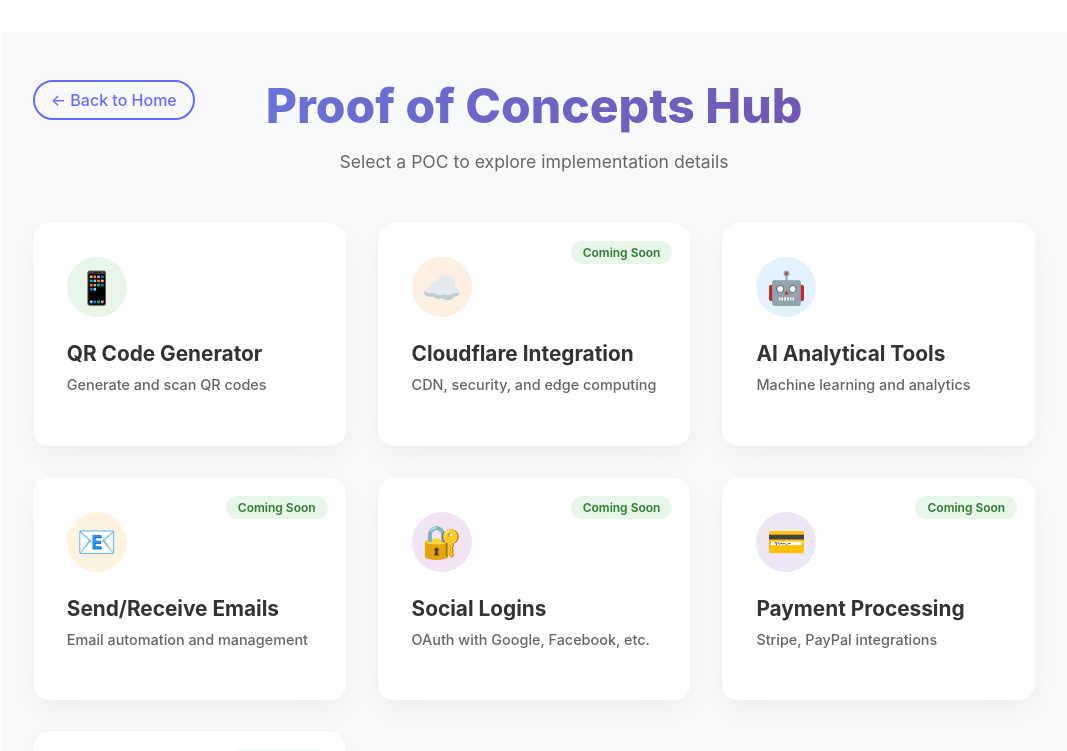
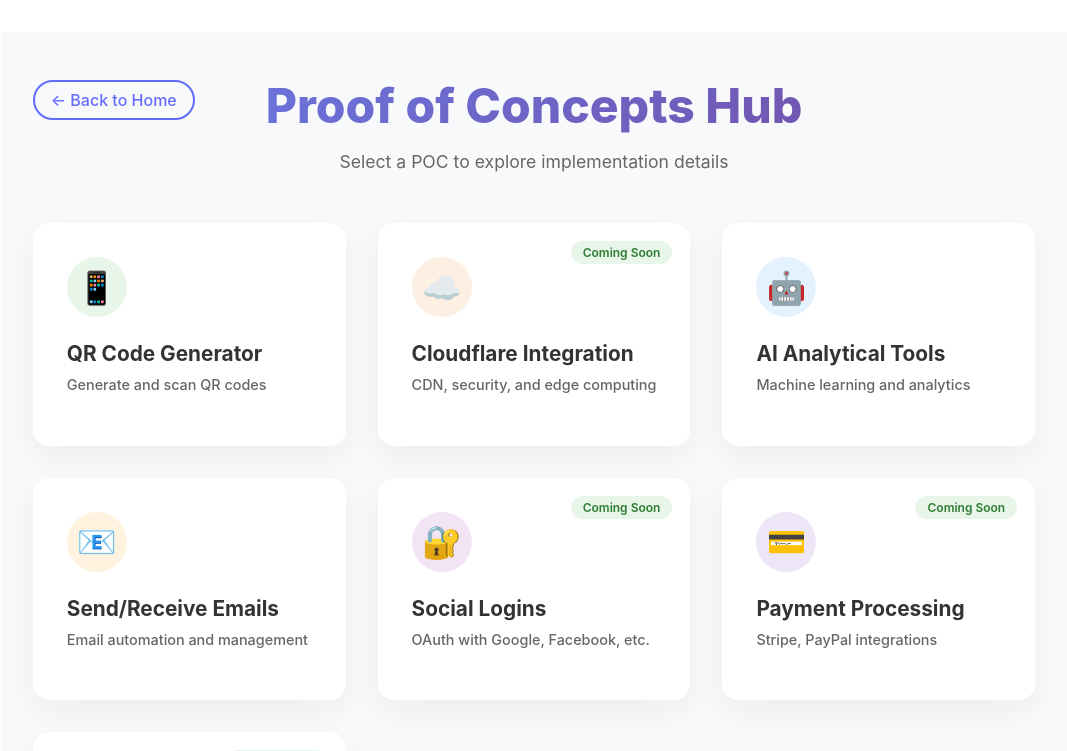
Before and after one commit to SMTIAP/Scalable-Multi-Tenant-Insight-Acquisition-Platform, a React (Vite) app in the folder vite-project/: page /poc-hub in a window 1280 px wide. Shown: the top 751 px of the page, without its empty margins (106-1173 px from the left). Built offline with nearby package versions, Linux system fonts and the light colour scheme.

Commit message:
Added navigation for Send/Receive Emails

```diff
--- a/vite-project/src/App.tsx
+++ b/vite-project/src/App.tsx
@@ -4,6 +4,7 @@ import POCHub from './pages/POCHub';
 import PaymentPOC from './pages/poc/PaymentPOC';
 import DataAnalysisPage from './pages/DataAnalysis';
 import QRCodeGenerator from './pages/poc/qrPOC/QRCodeGenerator';
+import SendReceiveEmails from './pages/poc/EmailNotifications/SendReceiveEmails';
 
 import './App.css';
 
@@ -15,6 +16,7 @@ function App() {
         <Route path="/poc-hub" element={<POCHub />} />
         <Route path="/data-analysis" element={<DataAnalysisPage />} />
         <Route path="/poc/qrPOC" element={<QRCodeGenerator />} />
+        <Route path="/poc/EmailNotifications" element={<SendReceiveEmails />} />
         <Route path="*" element={<Navigate to="/" />} />
         <Route path="/poc/PaymentPOC" element={<PaymentPOC />} />
       </Routes>
--- a/vite-project/src/pages/POCHub.tsx
+++ b/vite-project/src/pages/POCHub.tsx
@@ -35,6 +35,8 @@ const POCHub = () => {
                 navigate(poc.path);
               } else if (poc.id === 3) {
                 navigate('/data-analysis');
+              } else if(poc.id === 4) {
+                navigate('/poc/EmailNotifications');
               } else {
                 alert(`Navigating to ${poc.title} POC - Implement this navigation!`);
               }
@@ -45,7 +47,7 @@ const POCHub = () => {
             </div>
             <h3>{poc.title}</h3>
             <p>{poc.description}</p>
-            {poc.id !== 3 && poc.id !== 1 && (
+            {poc.id !== 3 && poc.id !== 1 && poc.id !== 4 &&(
               <div className="poc-status">
                 <span className="status-label">Coming Soon</span>
               </div>
```
